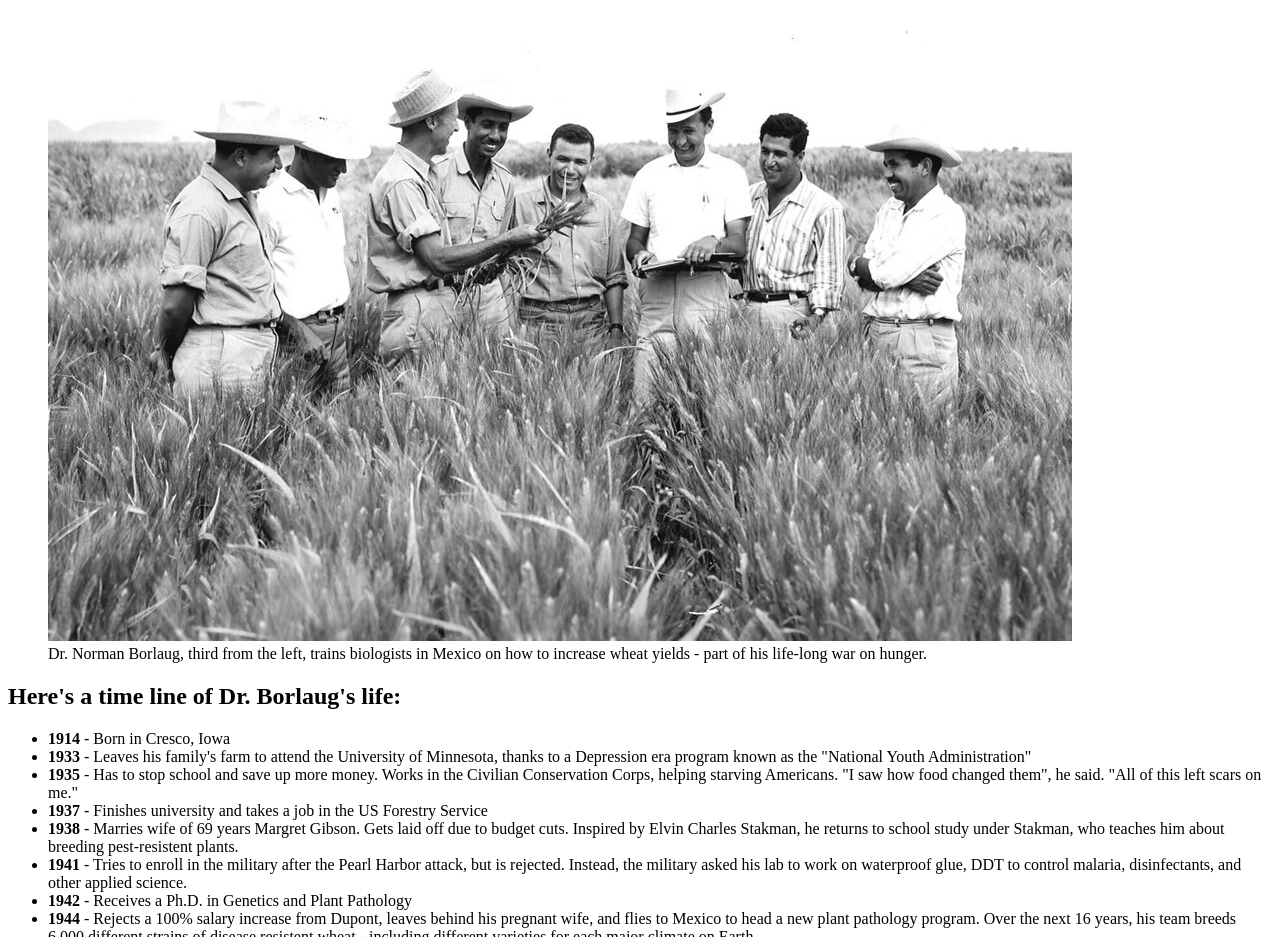
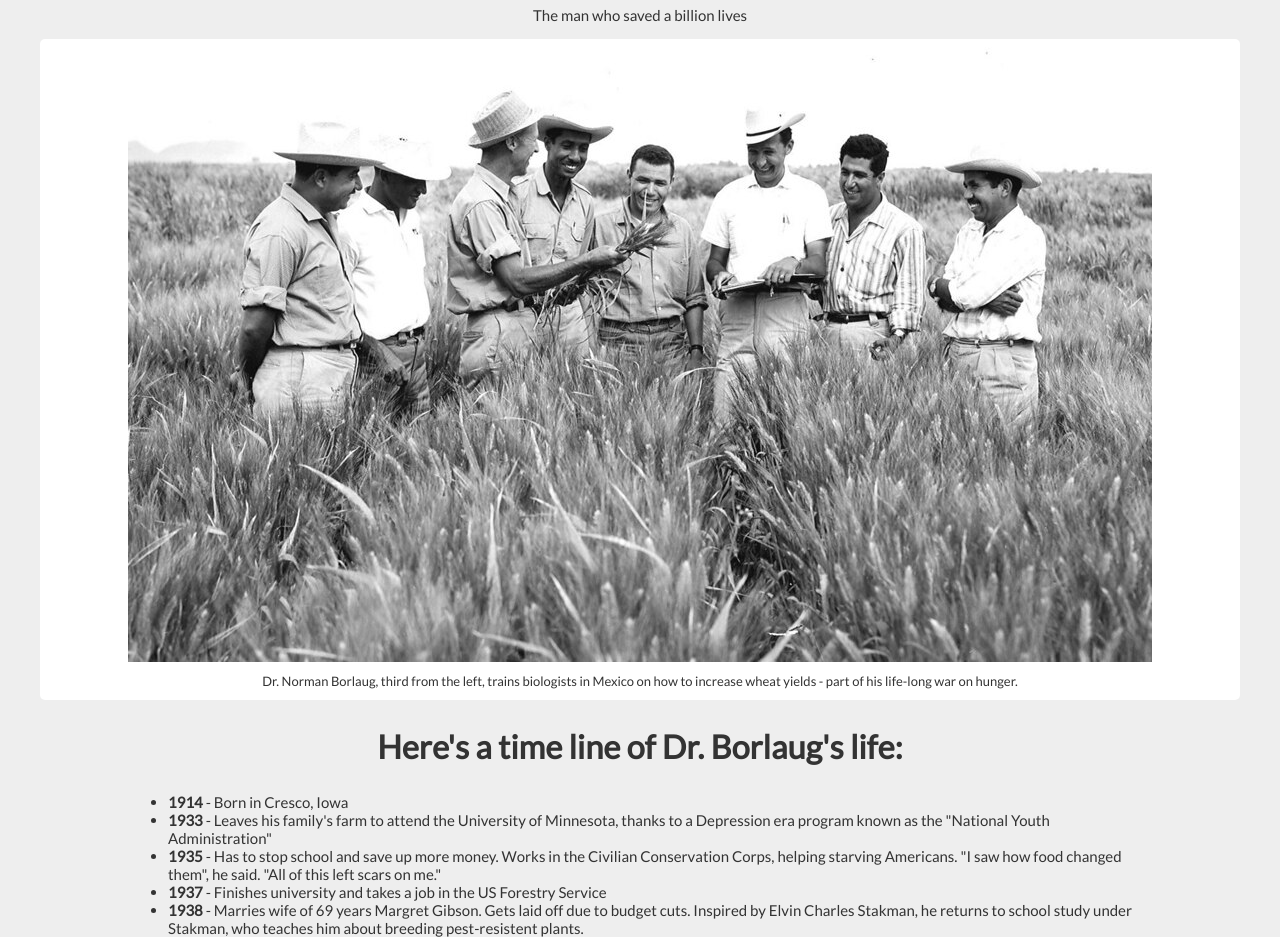
Before and after one commit to akc9777/FCC-Tribute-Page, a plain HTML site: page index.html in a window 1280 px wide. Shown: the part 96-1033 px from the top of the page. Drawn offline with Linux system fonts and the light colour scheme.

Commit message:
Added stylesheet to index page

```diff
--- /dev/null
+++ b/css/tribute.css
@@ -0,0 +1,63 @@
+html {
+    font-size: 10px;
+}
+
+body {
+    background-color: #EEEEEE;
+    text-align: center;
+    font-family: Lato, 'sans-serif';
+    font-size: 1.5rem;
+    color: #333333;
+    margin: 0;
+}
+
+#main {
+    border-radius: 5px;
+}
+
+figcaption {
+    font-size: 1.3rem;
+    padding: 1.1rem;
+}
+
+h1 {
+    font-size: 4rem;
+}
+
+@media (max-width: 460px) {
+    h1 {
+        font-size: 4rem;
+    }
+
+    h2 {
+        font-size: 3.6rem;
+    }
+
+    #tribute-info > ul {
+        font-size: 2.5rem;
+    }
+}
+
+h2 {
+    font-size: 3.25rem;
+    text-align: center;
+}
+
+#img-div {
+    background-color: #FFFFFF;
+    border-radius: 5px;
+}
+
+#img-div img {
+    display: block;
+    margin-left: auto;
+    margin-right: auto;
+    max-width: 95%;
+
+}
+
+#tribute-info {
+    margin: auto;
+    text-align: left;
+    width: 80%;
+}
--- a/index.html
+++ b/index.html
@@ -3,6 +3,8 @@
 <head>
     <meta charset="UTF-8">
     <title>FCC: Tribute Page</title>
+	<link rel="stylesheet" href="css/tribute.css">
+    <link href="https://fonts.googleapis.com/css?family=Lato&display=swap" rel="stylesheet">
 </head>
 <body>
 <div id="main">
```
